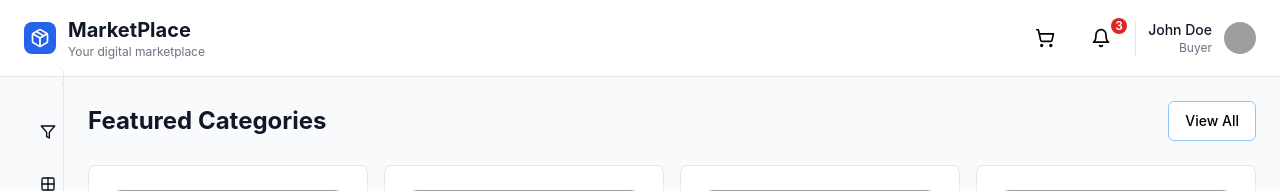
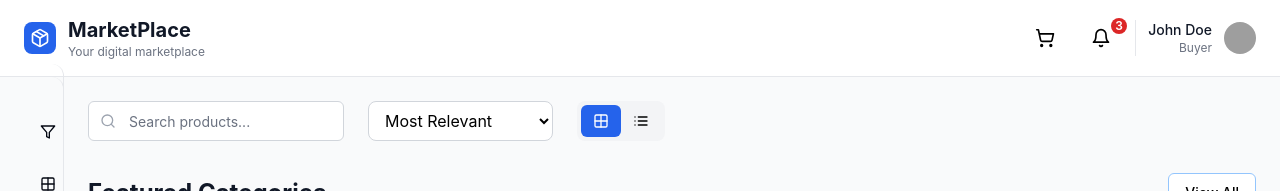
Before and after one commit to MachineKe/beyond-ui, a React (Vite) app: page /marketplace in a window 1280 px wide. Shown: the top 191 px of the page. Built offline with nearby package versions, Linux system fonts and the light colour scheme; grey boxes are pictures that could not be loaded.

Commit message:
create controls

```diff
--- a/src/components/Marketplace/AllProductsView.tsx
+++ b/src/components/Marketplace/AllProductsView.tsx
@@ -1,5 +1,6 @@
 import React, { useState, useMemo } from 'react';
 import { Search, Filter, Grid2x2 as Grid, List, Star, ShoppingCart } from 'lucide-react';
+import { MarketplaceControls } from './components/MarketplaceControls';
 import { Button } from '../Button';
 import { Input } from '../Input';
 import { Card, CardContent } from '../Card';
@@ -184,57 +185,16 @@ export const AllProductsView: React.FC<AllProductsViewProps> = ({
         </div>
 
         {/* Search and Controls */}
-        <div className="flex flex-col gap-2 sm:flex-row sm:items-center sm:space-x-4 mt-2 lg:mt-0 w-full sm:w-auto">
-          <div className="relative w-full sm:w-auto">
-            <Search className="absolute left-3 top-1/2 transform -translate-y-1/2 h-4 w-4 text-gray-400" />
-            <Input
-              placeholder="Search products..."
-              value={searchQuery}
-              onChange={(e) => setSearchQuery(e.target.value)}
-              className="pl-10 w-full sm:w-64"
-            />
-          </div>
-
-          <select
-            value={sortBy}
-            onChange={(e) => setSortBy(e.target.value)}
-            className="border border-gray-300 rounded-lg px-3 py-2 bg-white w-full sm:w-auto"
-          >
-            {sortOptions.map(option => (
-              <option key={option.value} value={option.value}>
-                {option.label}
-              </option>
-            ))}
-          </select>
-
-          <div className="flex items-center bg-gray-100 rounded-lg p-1 w-full sm:w-auto">
-            <Button
-              variant={viewMode === 'grid' ? 'primary' : 'ghost'}
-              size="sm"
-              onClick={() => setViewMode('grid')}
-              className="flex-1 sm:flex-none"
-            >
-              <Grid className="h-4 w-4" />
-            </Button>
-            <Button
-              variant={viewMode === 'list' ? 'primary' : 'ghost'}
-              size="sm"
-              onClick={() => setViewMode('list')}
-              className="flex-1 sm:flex-none"
-            >
-              <List className="h-4 w-4" />
-            </Button>
-          </div>
-
-          <Button
-            variant="outline"
-            onClick={() => setShowFilters(true)}
-            className="sm:w-auto w-full lg:hidden"
-          >
-            <Filter className="mr-2 h-4 w-4" />
-            Filters
-          </Button>
-        </div>
+        <MarketplaceControls
+          searchQuery={searchQuery}
+          onSearchChange={setSearchQuery}
+          sortBy={sortBy}
+          onSortChange={setSortBy}
+          viewMode={viewMode}
+          onViewModeChange={setViewMode}
+          onShowFilters={() => setShowFilters(true)}
+          sortOptions={sortOptions}
+        />
       </div>
 
       <div className="flex gap-8">
--- /dev/null
+++ b/src/components/Marketplace/components/MarketplaceControls.tsx
@@ -0,0 +1,79 @@
+import React from 'react';
+import { Search, Filter, Grid2x2 as Grid, List } from 'lucide-react';
+import { Button } from '../../Button';
+import { Input } from '../../Input';
+
+export interface MarketplaceControlsProps {
+  searchQuery: string;
+  onSearchChange: (value: string) => void;
+  sortBy: string;
+  onSortChange: (value: string) => void;
+  viewMode: 'grid' | 'list';
+  onViewModeChange: (mode: 'grid' | 'list') => void;
+  onShowFilters: () => void;
+  sortOptions: { value: string; label: string }[];
+  className?: string;
+}
+
+export const MarketplaceControls: React.FC<MarketplaceControlsProps> = ({
+  searchQuery,
+  onSearchChange,
+  sortBy,
+  onSortChange,
+  viewMode,
+  onViewModeChange,
+  onShowFilters,
+  sortOptions,
+  className = '',
+}) => {
+  return (
+    <div className={`flex flex-col gap-2 sm:flex-row sm:items-center sm:space-x-4 mt-2 lg:mt-0 w-full sm:w-auto ${className}`}>
+      <div className="relative w-full sm:w-auto">
+        <Search className="absolute left-3 top-1/2 transform -translate-y-1/2 h-4 w-4 text-gray-400" />
+        <Input
+          placeholder="Search products..."
+          value={searchQuery}
+          onChange={(e) => onSearchChange(e.target.value)}
+          className="pl-10 w-full sm:w-64"
+        />
+      </div>
+      <select
+        value={sortBy}
+        onChange={(e) => onSortChange(e.target.value)}
+        className="border border-gray-300 rounded-lg px-3 py-2 bg-white w-full sm:w-auto"
+      >
+        {sortOptions.map(option => (
+          <option key={option.value} value={option.value}>
+            {option.label}
+          </option>
+        ))}
+      </select>
+      <div className="flex items-center bg-gray-100 rounded-lg p-1 w-full sm:w-auto">
+        <Button
+          variant={viewMode === 'grid' ? 'primary' : 'ghost'}
+          size="sm"
+          onClick={() => onViewModeChange('grid')}
+          className="flex-1 sm:flex-none"
+        >
+          <Grid className="h-4 w-4" />
+        </Button>
+        <Button
+          variant={viewMode === 'list' ? 'primary' : 'ghost'}
+          size="sm"
+          onClick={() => onViewModeChange('list')}
+          className="flex-1 sm:flex-none"
+        >
+          <List className="h-4 w-4" />
+        </Button>
+      </div>
+      <Button
+        variant="outline"
+        onClick={onShowFilters}
+        className="sm:w-auto w-full lg:hidden"
+      >
+        <Filter className="mr-2 h-4 w-4" />
+        Filters
+      </Button>
+    </div>
+  );
+};
--- a/src/components/Marketplace/components/MarketplaceDashboard.tsx
+++ b/src/components/Marketplace/components/MarketplaceDashboard.tsx
@@ -7,6 +7,7 @@ import { Avatar, AvatarImage, AvatarFallback } from '../../Avatar';
 import { StatsCard } from '../../StatsCard';
 import type { Product } from '../types';
 import { ProductCard } from './ProductCard';
+import { MarketplaceControls } from './MarketplaceControls';
 
 export interface MarketplaceDashboardProps {
   featuredProducts: Product[];
@@ -31,6 +32,20 @@ export const MarketplaceDashboard: React.FC<MarketplaceDashboardProps> = ({
   onViewAllProducts,
   className = '',
 }) => {
+  const [searchQuery, setSearchQuery] = React.useState('');
+  const [sortBy, setSortBy] = React.useState('relevance');
+  const [viewMode, setViewMode] = React.useState<'grid' | 'list'>('grid');
+  const [showFilters, setShowFilters] = React.useState(false);
+
+  const sortOptions = [
+    { value: 'relevance', label: 'Most Relevant' },
+    { value: 'price-low', label: 'Price: Low to High' },
+    { value: 'price-high', label: 'Price: High to Low' },
+    { value: 'rating', label: 'Highest Rated' },
+    { value: 'newest', label: 'Newest First' },
+    { value: 'popular', label: 'Most Popular' },
+  ];
+
   const categories = [
     { name: 'Electronics', count: 156, image: 'https://images.pexels.com/photos/3394650/pexels-photo-3394650.jpeg?auto=compress&cs=tinysrgb&w=400' },
     { name: 'Fashion', count: 234, image: 'https://images.pexels.com/photos/1926769/pexels-photo-1926769.jpeg?auto=compress&cs=tinysrgb&w=400' },
@@ -46,6 +61,18 @@ export const MarketplaceDashboard: React.FC<MarketplaceDashboardProps> = ({
 
   return (
     <div className={`space-y-8 ${className}`}>
+      {/* Marketplace Controls */}
+      <MarketplaceControls
+        searchQuery={searchQuery}
+        onSearchChange={setSearchQuery}
+        sortBy={sortBy}
+        onSortChange={setSortBy}
+        viewMode={viewMode}
+        onViewModeChange={setViewMode}
+        onShowFilters={() => setShowFilters(true)}
+        sortOptions={sortOptions}
+      />
+
       {/* Featured Categories */}
       <div>
         <div className="flex items-center justify-between mb-6">
```
